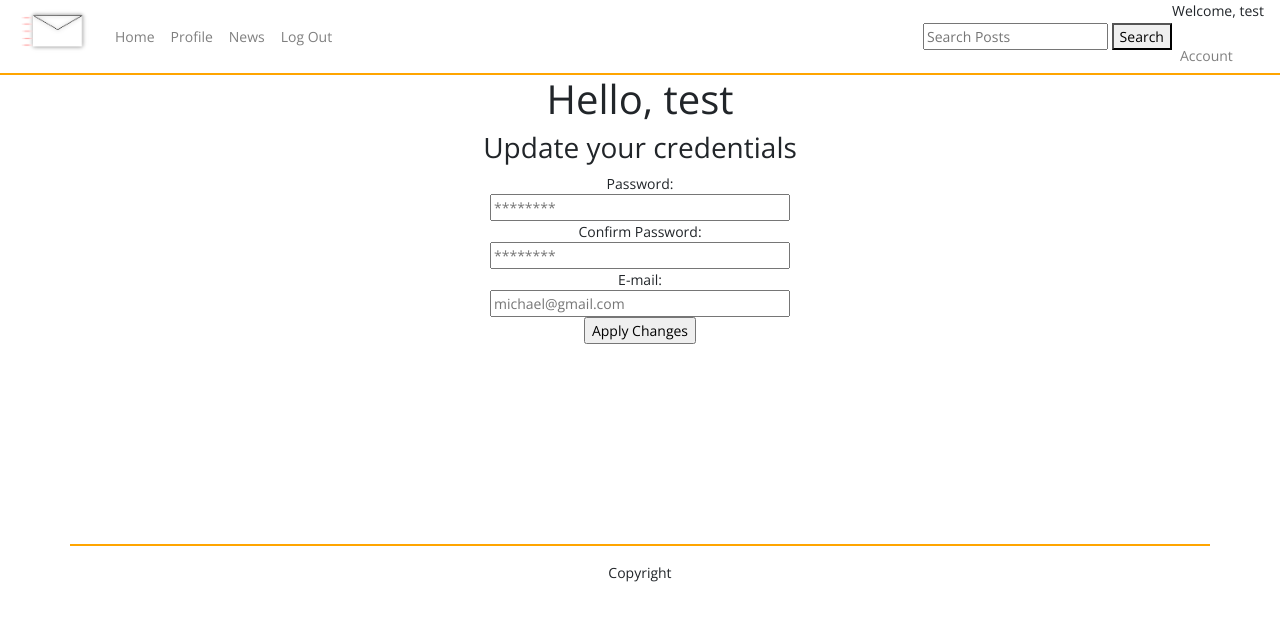
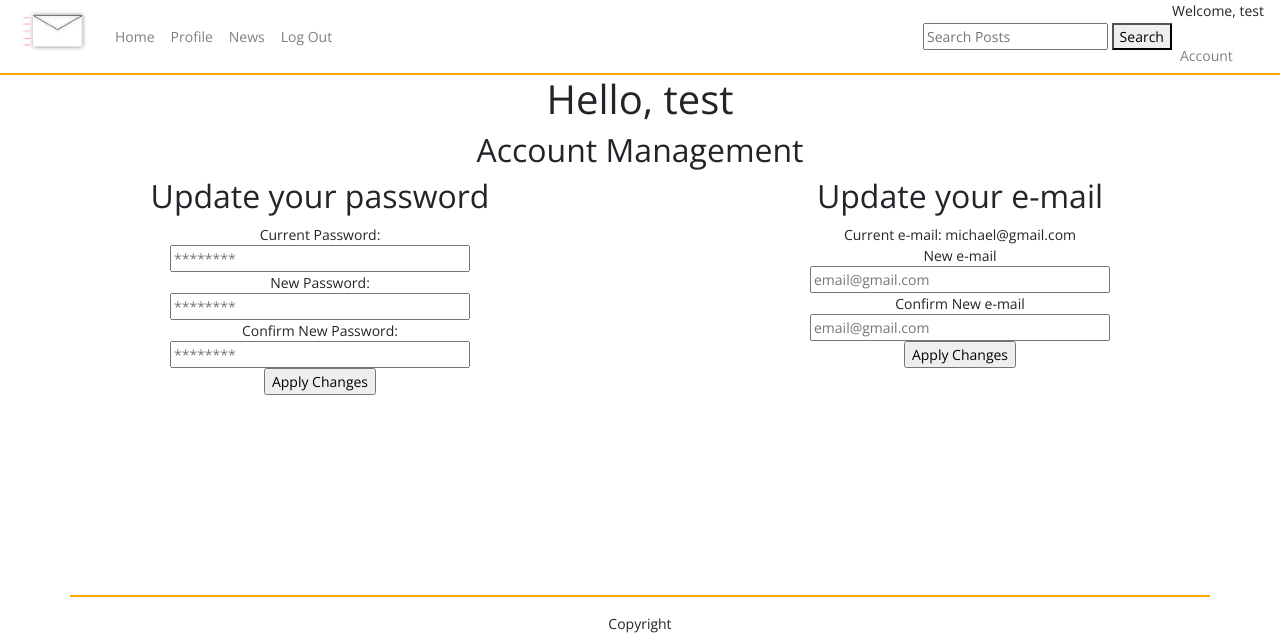
Before and after one commit to Miza-web/PostZone, a Flask app: page /account_settings in a window 1280 px wide. Shown: the top 635 px of the page. Run offline with Flask 3, Linux system fonts and the light colour scheme; a user stored in the database is signed in; data comes from the database, SQL or seed files in the repository; both versions use the stored data as it was after the commit; some libraries are stand-ins or nearby versions.

Commit message:
ability to update own credentials added

```diff
--- a/app.py
+++ b/app.py
@@ -149,19 +149,42 @@ def post_submit():
         insert_db('INSERT INTO posts (title, content, by_user) VALUES (?, ?, ?)', (title, post_content, user))
         return redirect(url_for('posts'))
 
-@app.route("/account_update", methods=['post'])
-def account_update():
+@app.route("/password_update", methods=['post'])
+def password_update():
     form = request.form
-    username = form.get('user')
-    user = session['username']
-    password = form.get('pass')
-    email = form.get('email')
-    hashed_password = generate_password_hash(password)
+    username = session['username']
+    old_pass = form.get('old_pass')
+    new_pass = form.get('new_pass')
+    c_new_pass = form.get('c_new_pass')
+    hashed_password = generate_password_hash(new_pass)
+    user=query_db('SELECT * FROM users WHERE username = ?', [username], True)
 
-    insert_db('UPDATE users SET username = ?, password  = ?, email = ? WHERE username = ?', (username, hashed_password, email, user))
+    if check_password_hash(user['password'], old_pass):
+        if c_new_pass == new_pass:
+            insert_db('UPDATE users SET password = ? WHERE username = ?', (hashed_password, username))
+            session.pop('username')
+            session.pop('logged_in')
+            return render_template('welcome.html', message="Credentials updated.", type='update_success')
+        else:
+            return render_template('account_settings.html', message='Passwords dont match!', type='newpass_error', user = user)
+    else:
+        return render_template('account_settings.html', message="Current password doesn't match!", type='oldpass_error', user = user)
 
-    session.pop('username')
-    return redirect(url_for('home'))
+@app.route("/email_update", methods=['post'])
+def email_update():
+    form = request.form
+    username = session['username']
+    new_email = form.get('new_email')
+    c_new_email = form.get('c_new_email')
+    user=query_db('SELECT * FROM users WHERE username = ?', [username], True)
+
+    if new_email == c_new_email:
+        insert_db('UPDATE users SET email = ? WHERE username = ?', (new_email, username))
+        session.pop('username')
+        session.pop('logged_in')
+        return render_template('welcome.html', message="Credentials updated.", type='update_success')
+    else:
+        return render_template('account_settings.html', message="E-mails don't match!", type='email_error', user = user)
 
 @app.route("/admin")
 def admin():
--- a/templates/account_settings.html
+++ b/templates/account_settings.html
@@ -3,18 +3,49 @@
 {% block content %}{% endblock %}
 
 <body>
+<div class="failmessage">
+    {% if message %}
+    {% if type == 'newpass_error' %}
+    <script>
+    toastr.error("Please try again.", "Passwords don't match!");
+    </script>
+    {% endif %}
+    {% if type == 'oldpass_error' %}
+    <script>
+    toastr.error("Please try again.", "Current password doesn't match!");
+    </script>
+    {% endif %}
+    {% if type == 'email_error' %}
+    <script>
+    toastr.error("Please try again.", "E-mails don't match!");
+    </script>
+    {% endif %}
+    {% endif %}
+</div>
+<center><h1>Hello, {{session.username}}</h1></center>
+<center><h2>Account Management</h2></center>
 <div class="container-fluid">
     <div class="row text-center">
         <div class="col">
-        <h1>Hello, {{session.username}}</h1>
-        <h3>Update your credentials</h3>
-        <form action="{{ url_for('account_update') }}" method="POST" id="acc_form">
-            <a>Password: </a><br>
-            <input type="password" placeholder="********" name="pass" style="width: 300px" required/><br>
-            <a>Confirm Password: </a><br>
-            <input type="password" placeholder="********" name="pass" style="width: 300px" required/><br>
-            <a>E-mail: </a><br>
-            <input type="text" placeholder="{{user.email}}" name="email" style="width: 300px" required/><br>
+        <h2>Update your password</h2>
+        <form action="{{ url_for('password_update') }}" method="POST" id="acc_form">
+            <a>Current Password: </a><br>
+            <input type="password" placeholder="********" name="old_pass" style="width: 300px" required/><br>
+            <a>New Password: </a><br>
+            <input type="password" placeholder="********" name="new_pass" style="width: 300px" required/><br>
+            <a>Confirm New Password: </a><br>
+            <input type="password" placeholder="********" name="c_new_pass" style="width: 300px" required/><br>
+            <input type="submit" value="Apply Changes" />
+        </form>
+        </div>
+        <div class="col">
+        <h2>Update your e-mail</h2>
+        <form action="{{ url_for('email_update') }}" method="POST" id="acc_form">
+            <a>Current e-mail: {{user.email}}</a><br>
+            <a>New e-mail</a><br>
+            <input type="text" placeholder="email@gmail.com" name="new_email" style="width: 300px" required/><br>
+            <a>Confirm New e-mail</a><br>
+            <input type="text" placeholder="email@gmail.com" name="c_new_email" style="width: 300px" required/><br>
             <input type="submit" value="Apply Changes" />
         </form>
         </div>
--- a/templates/welcome.html
+++ b/templates/welcome.html
@@ -12,6 +12,11 @@
   {% if type == 'success' %}
   <script>
   toastr.success('You can now log in', 'Registration successful');
+  </script>
+  {% endif %}
+  {% if type == 'update_success' %}
+  <script>
+  toastr.success("Please log-in again.", "Credentials updated!");
   </script>
   {% endif %}
   {% endif %}
```
Also changed, not shown: database.db.
